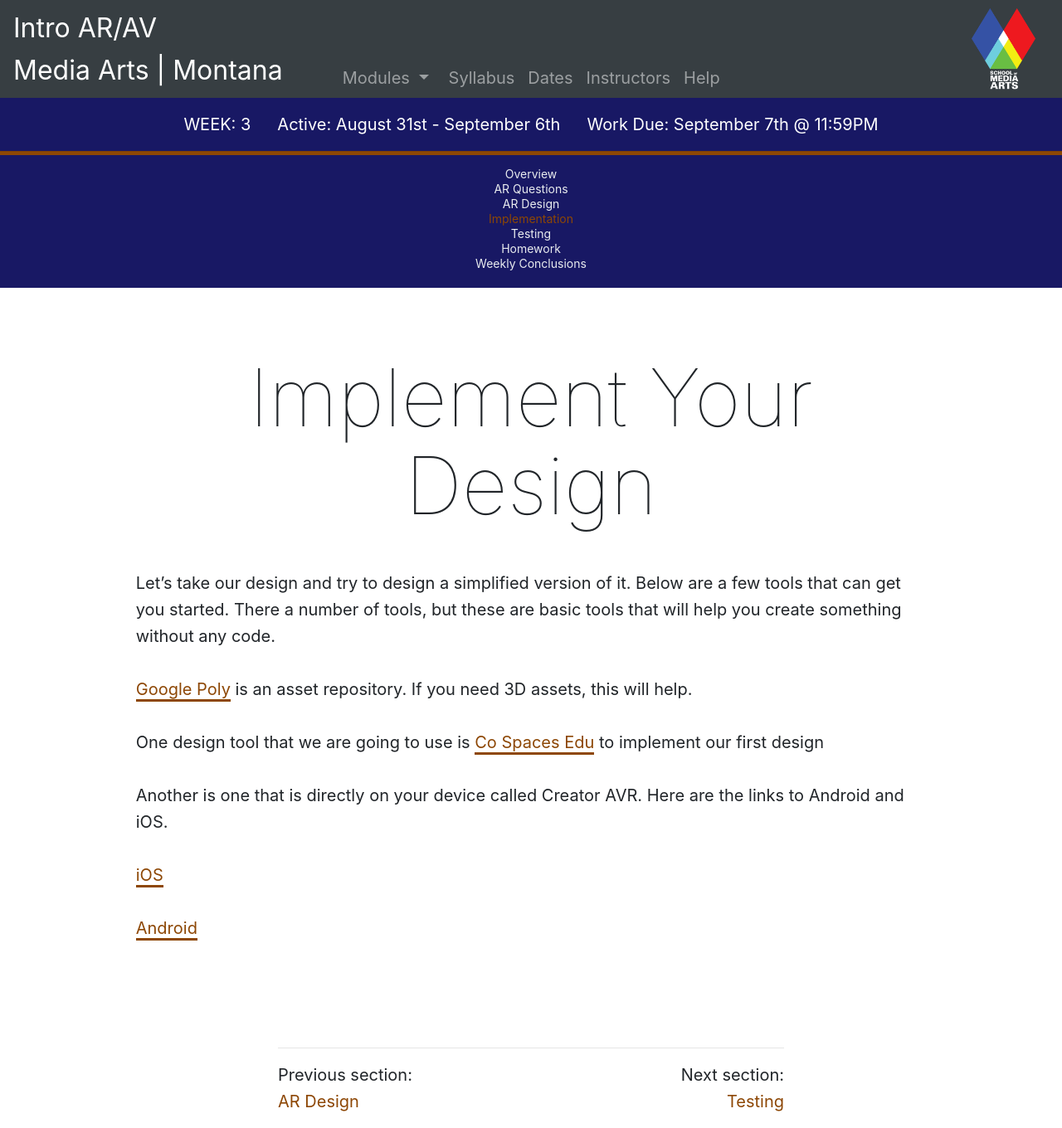
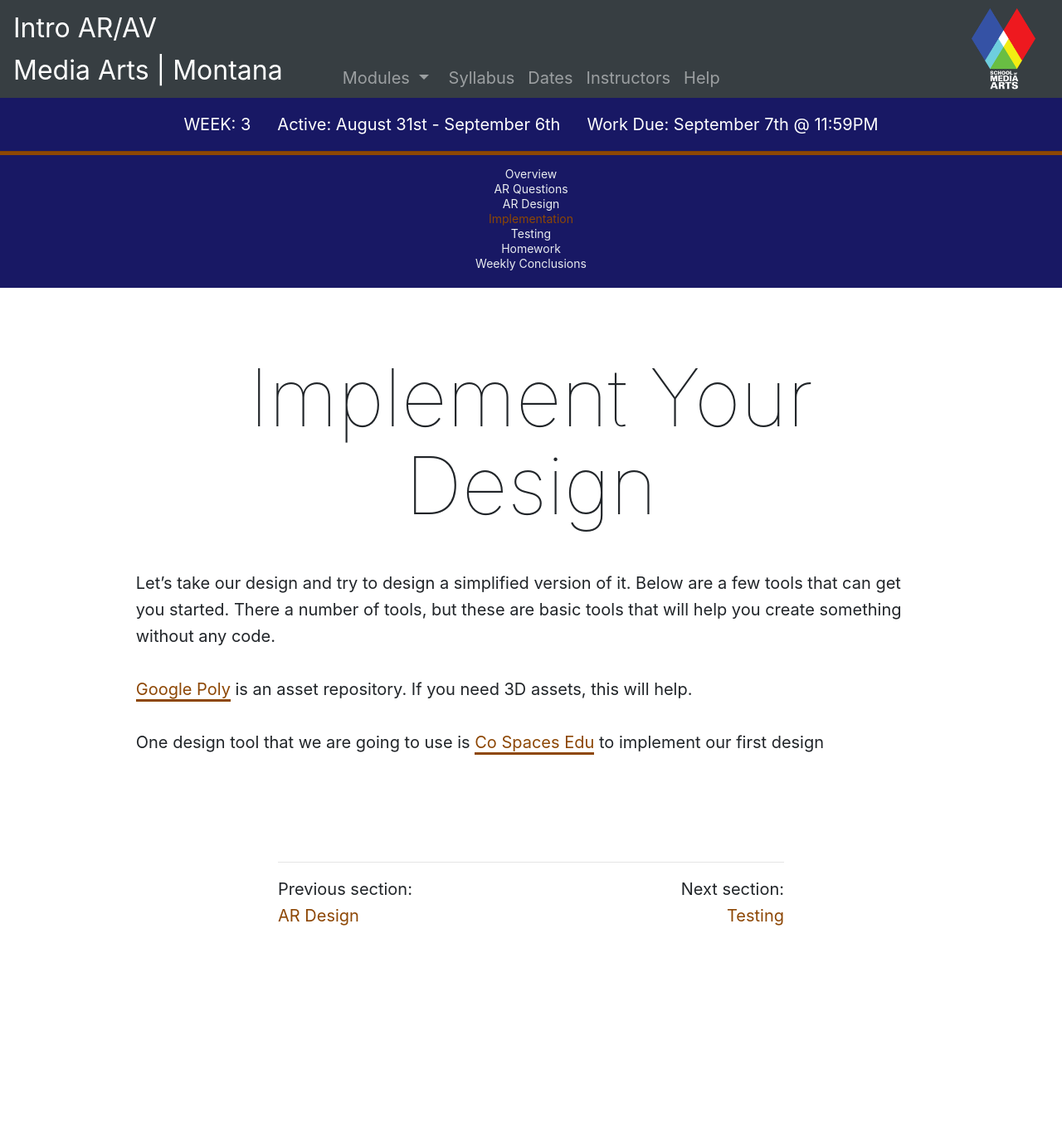
Before and after one commit to Montana-Media-Arts/391_ARVR-Fall2020, a Jekyll site: the page built from modules/week-3/_posts/2017-01-04-implementation.md, in a window 1280 px wide. Shown: the whole page at 83% size. Built offline with Jekyll 4.4.1, drawn with Linux system fonts in a browser that asks for light colours; nearby versions of some CDN libraries; after the commit the page ends 1136 px from its top, so only the background shows below that.

Commit message:
updated the create ar

```diff
--- a/modules/week-3/_posts/2017-01-04-implementation.md
+++ b/modules/week-3/_posts/2017-01-04-implementation.md
@@ -13,11 +13,7 @@ Let's take our design and try to design a simplified version of it. Below are a
 
 <p>One design tool that we are going to use is <a href="https://edu.cospaces.io/" target="_new">Co Spaces Edu</a> to implement our first design</p>
 
-<p>Another is one that is directly on your device called Creator AVR.  Here are the links to Android and iOS.</p>
 
-<p><a href="https://apps.apple.com/us/app/creator-avr/id1080561890" target="_new">iOS</a></p>
-
-<p><a href="https://play.google.com/store/apps/details?id=com.eonreality.eoncreatoravr&hl=en_US" target="_new">Android</a></p>
 
 <!--
 <p><a href="https://vuforia.com/" target="_new">VuForia</a> is probably the most robust of all the tools.  It has a free trial version.
```
Also changed, not shown: modules/week-4/_posts/2017-01-03-augment-learning.md (+8 -0 lines).
